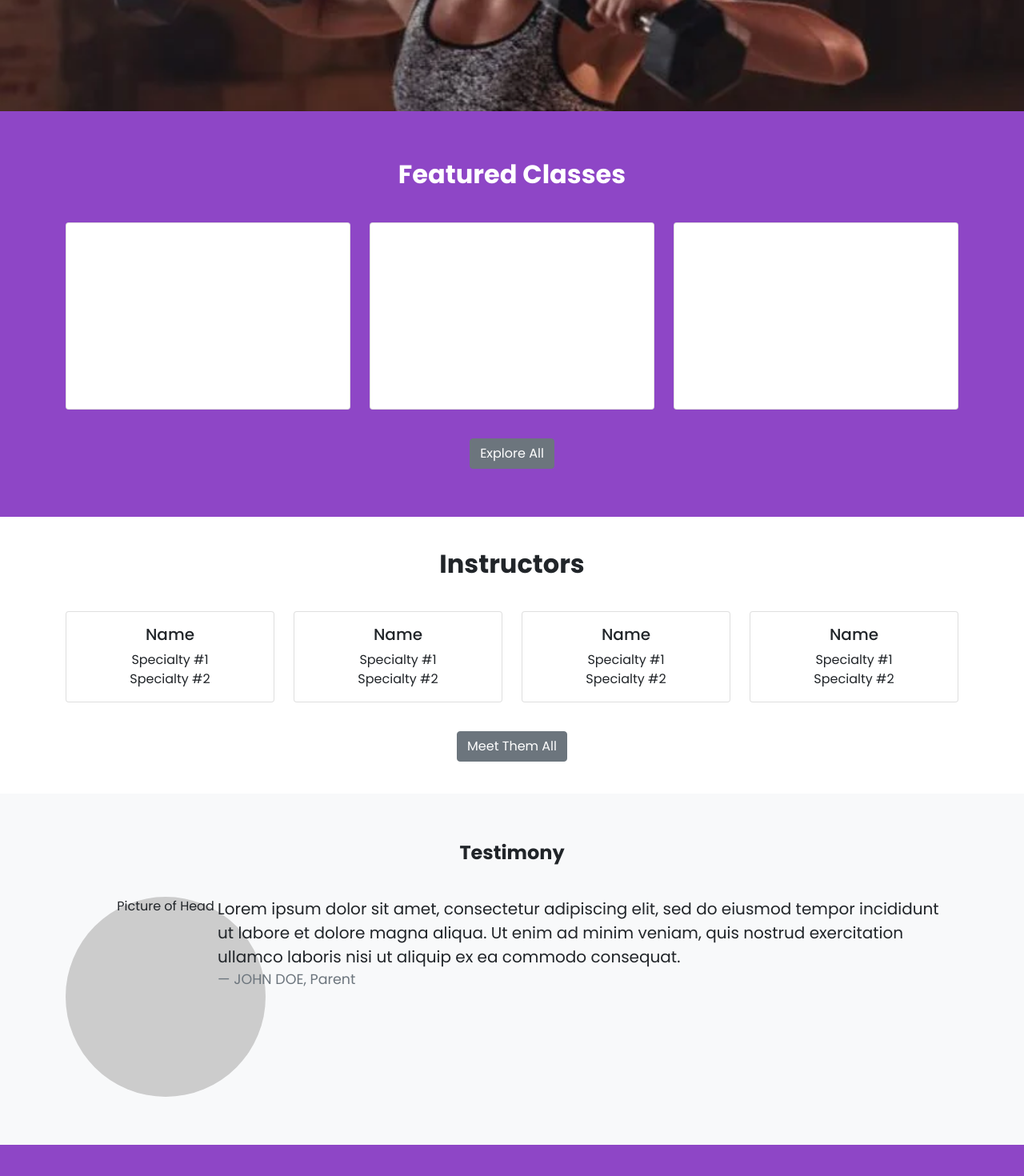
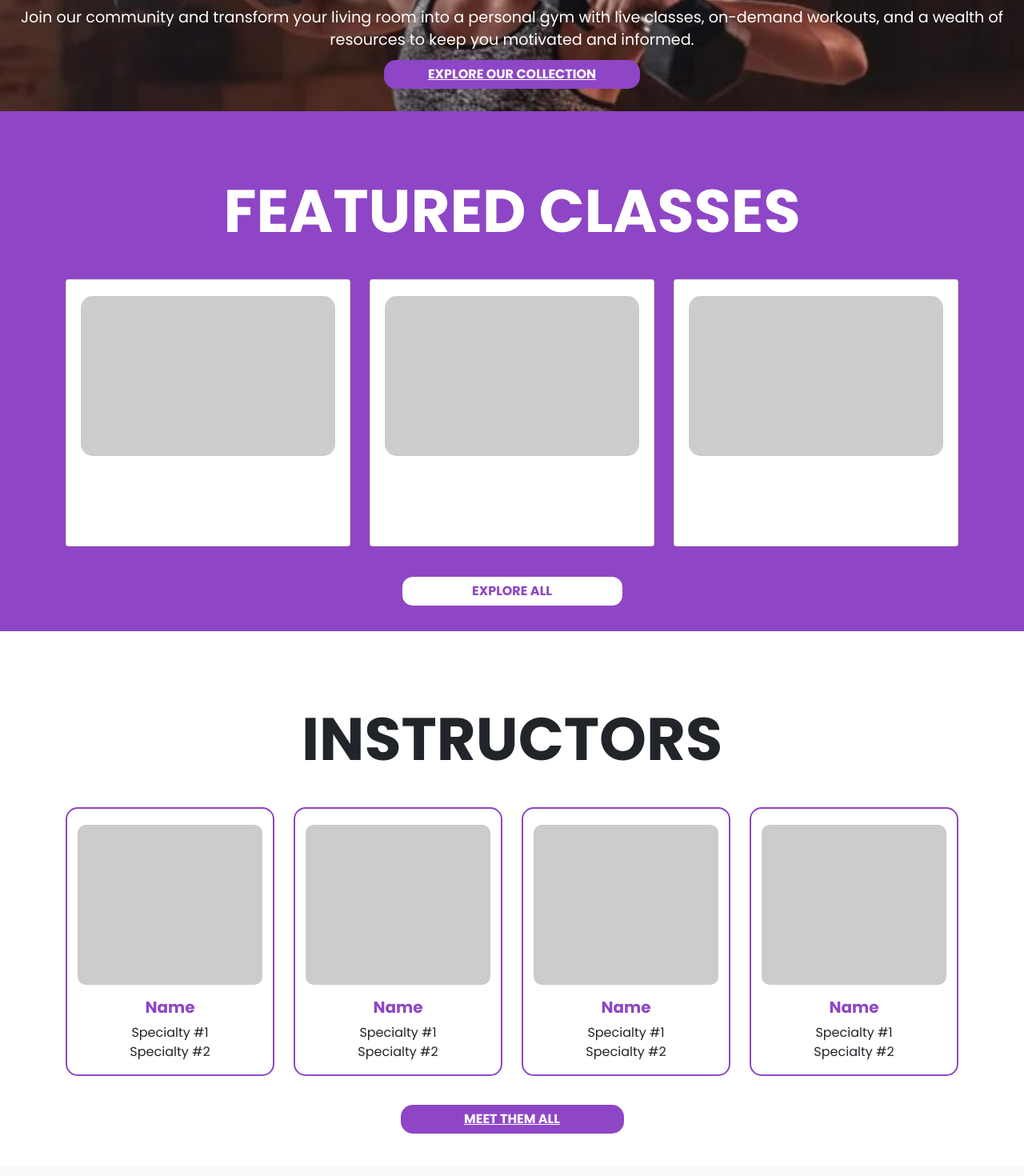
Before and after one commit to nahiyani/flexify, a React (Create React App) app in the folder flex/: page / in a window 1280 px wide. Shown: the part 460-1930 px from the top of the page at 80% size. Built offline with nearby package versions, Linux system fonts and the light colour scheme.

Commit message:
final push for step 3

```diff
--- a/flex/src/pages/Classes.css
+++ b/flex/src/pages/Classes.css
@@ -1,12 +1,11 @@
-/* Header styles */
 .header {
     margin-bottom: 40px;
-    padding-top: 40px; /* Add padding on top */
-    text-align: center; /* Center header text */
+    padding-top: 40px;
+    text-align: center;
 }
 
 .header h1 {
-    font-size: 75px; /* Change font size */
+    font-size: 75px;
     font-weight: bold;
     margin-bottom: 20px;
 }
@@ -14,27 +13,25 @@
 .header p {
     font-size: 1rem;
     color: black;
-    max-width: 800px; /* Make the description wider */
+    max-width: 800px;
     margin: 0 auto;
 }
 
-/* Search container styles */
 .purple-border {
-    border: 2px solid #8E46C6; /* Purple border */
-    border-radius: 10px; /* Rounded corners */
+    border: 2px solid #8E46C6;
+    border-radius: 10px;
 }
 
 .purple-border .form-control {
-    border: none; /* Remove default border from the input field */
-    box-shadow: none; /* Remove default box shadow from the input field */
+    border: none;
+    box-shadow: none;
 }
 
 .purple-border .form-control:focus {
-    box-shadow: none; /* Remove focus box shadow from the input field */
+    box-shadow: none;
 }
 
-/* Search container and facets */
-.search{
+.search {
     display: flex;
     width: 95%;
     margin: 0 auto;
@@ -45,8 +42,8 @@
     display: flex;
     justify-content: space-between;
     align-items: flex-start;
-    width: 95%; /* Make search bar the size of the cards */
-    margin: 0 auto; /* Center the search bar and add bottom margin */
+    width: 95%;
+    margin: 0 auto;
 }
 
 .facets {
@@ -55,12 +52,12 @@
     padding: 20px;
     border-radius: 10px;
     box-shadow: 0 0 10px rgba(0, 0, 0, 0.1);
-    border: 2px solid #8E46C6; /* Use hex code #8E46C6 */
-    margin-right: 20px; /* Add padding on the left of the faceted search filters */
+    border: 2px solid #8E46C6;
+    margin-right: 20px;
 }
 
 .facet-header {
-    background-color: #8E46C6; /* Use hex code #8E46C6 */
+    background-color: #8E46C6;
     color: white;
     padding: 5px 10px;
     border-radius: 5px;
@@ -77,43 +74,42 @@
 }
 
 .purple-button {
-    background-color: #8E46C6; /* Purple background */
-    color: white; /* White text */
-    width: 75%; /* 75% width of parent */
-    margin-top: 15px; /* Add space between facets */
-    margin: auto; /* Center horizontally */
-    display: block; /* Ensures block-level display */
-    border: none; /* Remove default border */
-    text-align: center; /* Center text horizontally */
-    cursor: pointer; /* Change cursor to pointer on hover */
+    background-color: #8E46C6;
+    color: white;
+    width: 75%;
+    margin-top: 15px;
+    margin: auto;
+    display: block;
+    border: none;
+    text-align: center;
+    cursor: pointer;
 }
 
 .purple-button:hover {
-    background-color: white; /* White background on hover */
-    color: #8E46C6; /* Purple text on hover */
-    border: 2px solid #8E46C6; /* Purple border on hover */
+    background-color: white;
+    color: #8E46C6;
+    border: 2px solid #8E46C6;
 }
 
 .results {
     width: 80%;
-    margin-left: 20px; /* Add padding on the right of the class cards */
-
+    margin-left: 20px;
 }
 
 .results-count {
-    color: #8E46C6; /* Make text purple */
-    font-weight: bold; /* Make text bold */
-    text-align: center; /* Center the results and pagination */
-    margin: auto; /* Center horizontally */
-    display: flex; /* Flexbox for centering */
-    align-items: center; /* Center horizontally */
-    justify-content: center; /* Center vertically */
-    border: none; /* Remove default border */
+    color: #8E46C6;
+    font-weight: bold;
+    text-align: center;
+    margin: auto;
+    display: flex;
+    align-items: center;
+    justify-content: center;
+    border: none;
 }
 
 .class-card {
     margin-bottom: 20px;
-    border: 2px solid #8E46C6; /* Use hex code #8E46C6 */
+    border: 2px solid #8E46C6;
     border-radius: 15px;
 }
 
@@ -126,29 +122,31 @@
     flex: 1;
 }
 
-/* Button container and pagination */
-.button-container {
-    text-align: center;
+.reserve-button {
+    background-color: #8E46C6 !important;
+    color: white !important;
+    width: 150px;
+    border-radius: 15px !important;
+    text-decoration: none;
 }
 
 .pagination {
     display: flex;
     justify-content: center;
     margin-top: 0;
-    margin-bottom: 30px; /* Adjust bottom margin if needed */
+    margin-bottom: 30px;
 }
 
 .pagination .page-link {
-    color: #8E46C6; /* Use hex code #8E46C6 */
-    border-color: #8E46C6; /* Use hex code #8E46C6 */
+    color: #8E46C6;
+    border-color: #8E46C6;
 }
 
 .pagination .page-item.active .page-link {
-    background-color: #8E46C6; /* Use hex code #8E46C6 */
-    border-color: #8E46C6; /* Use hex code #8E46C6 */
+    background-color: #8E46C6;
+    border-color: #8E46C6;
 }
 
-/* Additional styles */
 .bi-search {
     font-size: 1.2rem;
 }
@@ -158,18 +156,17 @@
 }
 
 .purple-checkbox .form-check-input:checked {
-    background-color: #8E46C6; /* Use hex code #8E46C6 */
-    border-color: #8E46C6; /* Use hex code #8E46C6 */
+    background-color: #8E46C6;
+    border-color: #8E46C6;
 }
 
-/* Checkbox description text */
 .facets .form-check-label {
-    color: #8E46C6; /* Make text purple */
+    color: #8E46C6;
 }
 
 .instructor-selector {
     background-color: white;
-    color: #8E46C6; /* Use hex code #8E46C6 */
-    border-color: #8E46C6; /* Use hex code #8E46C6 */
+    color: #8E46C6;
+    border-color: #8E46C6;
     margin-bottom: 10px;
 }
--- a/flex/src/pages/Home.css
+++ b/flex/src/pages/Home.css
@@ -1,5 +1,9 @@
 .fitness-studio {
   font-family: 'Poppins', sans-serif;
+}
+
+.main-header{
+  font-size: 55px !important;
 }
 
 .hero-section {
@@ -8,11 +12,12 @@
   height: 500px;
   color: white;
   padding: 60px 0;
+  background-size: cover;
 }
 
 .hero-section h1 {
   font-size: 2.5em;
-    margin-bottom: 20px;
+  margin-bottom: 30px;
 }
 
 .hero-section p {
@@ -23,49 +28,114 @@
 .featured-classes {
   background-color: #8E46C6;
   color: white;
-    padding: 60px 0;
+  padding: 30px 0;
 }
 
 .featured-classes h2 {
-    font-size: 2em;
+  font-size: 75px;
+  font-weight: bold;
+  text-transform: uppercase;
   margin-bottom: 40px;
 }
 
 .featured-classes .card {
   margin-bottom: 20px;
+  position: relative;
+}
+
+.featured-classes .card .placeholder-image {
+  width: 90%;
+  height: 200px; /* Adjust height as needed */
+  background-color: #ccc;
+  margin: 20px auto 0;
+  border-radius: 15px;
 }
 
 .instructors-section {
-    padding: 60px 0;
+  padding: 30px 0;
 }
 
 .instructors-section h2 {
-    font-size: 2em;
+  font-size: 75px;
+  font-weight: bold;
+  text-transform: uppercase;
   margin-bottom: 40px;
 }
 
 .instructors-section .card {
   margin-bottom: 20px;
+  position: relative;
+  border: 2px solid #8E46C6;
+  border-radius: 15px;
+}
+
+.instructors-section .card .placeholder-image {
+  width: 90%;
+  height: 200px;
+  background-color: #ccc;
+  margin: 20px auto 0;
+  border-radius: 10px;
 }
 
 .testimony-section {
-    padding: 60px 0;
+  display: flex;
+  flex-direction: column;
+  justify-content: center;
+  align-items: center;
+  padding: 30px 0;
   background-color: #f8f9fa;
 }
 
 .testimony-section h2 {
-    font-size: 1.5em;
+  font-size: 75px;
+  font-weight: bold;
+  text-transform: uppercase;
   margin-bottom: 40px;
 }
 
-  .testimony-section .testimonial-picture {
+.testimonial-picture {
   width: 250px;
   height: 250px;
   background-color: #ccc;
   border-radius: 50%;
-    margin: 0 auto;
+  margin: 20px -75px auto;
 }
 
 .testimony-section .blockquote {
   text-align: left;
 }
+
+.purple-button {
+  background-color: #8E46C6 !important;
+  color: white !important;
+  width: 25% !important;
+  border-radius: 15px !important;
+  text-decoration: none;
+  font-weight: bold;
+}
+
+.purple-button:hover {
+  background-color: white !important;
+  color: #8E46C6 !important;
+  border: 2px solid #8E46C6 !important;
+  text-decoration: none;
+  font-weight: bold;
+}
+
+.white-button {
+  background-color: white !important;
+  color: #8E46C6 !important;
+  border: 2px solid #8E46C6 !important;
+  width: 25% !important;
+  border-radius: 15px !important;
+  text-decoration: none;
+  font-weight: bold;
+}
+
+.white-button:hover {
+  background-color: white !important;
+  color: #8E46C6 !important;
+  border: 2px solid #8E46C6 !important;
+  text-decoration: none;
+  font-weight: bold;
+}
--- a/flex/src/pages/Home.js
+++ b/flex/src/pages/Home.js
@@ -1,19 +1,20 @@
-import Header from '../components/Header'
+import Header from '../components/Header';
 import Footer from '../components/Footer';
 import React from 'react';
 import 'bootstrap/dist/css/bootstrap.min.css';
 import { Container, Row, Col, Button, Card } from 'react-bootstrap';
+import { Link } from 'react-router-dom';
 import './Home.css';
 
 const Home = () => {
   return (
     <div>
-
       <Header />
-
       <div className="fitness-studio">
         <section className="hero-section text-center">
-        <h1>YOUR PERSONAL VIRTUAL FITNESS STUDIO - ALL IN ONE PLACE!</h1>
+          <h1 style={{ fontSize: '2.5em', fontWeight: 'bold', marginTop: '50px' }} className='main-header'>
+            YOUR PERSONAL VIRTUAL FITNESS STUDIO - ALL IN ONE PLACE!
+          </h1>
           <p>
             Welcome to Flexify, where fitness meets convenience! Whether you're a seasoned athlete or just
             starting your fitness journey, our virtual studio offers a diverse range of classes to fit your
@@ -24,107 +25,126 @@ const Home = () => {
             Join our community and transform your living room into a personal gym with live classes, on-demand
             workouts, and a wealth of resources to keep you motivated and informed.
           </p>
-        <Button variant="primary">Explore Our Collection</Button>
+          <Link to="/library" className="nav-link-custom">
+            <Button className='purple-button'>
+              EXPLORE OUR COLLECTION
+            </Button>
+          </Link>
         </section>
 
         <section className="featured-classes text-center">
-        <h2>Featured Classes</h2>
+          <h2 style={{ fontSize: '75px', fontWeight: 'bold', textTransform: 'uppercase', marginTop: '50px' }}>FEATURED CLASSES</h2>
           <Container>
             <Row>
               <Col md={4}>
                 <Card>
+                  <div className="placeholder-image"></div>
                   <Card.Body>
                     <Card.Title>Class #1</Card.Title>
                     <Card.Text>
-                    Lorem ipsum dolor sit amet, consectetur adipiscing elit, sed do eiusmod tempor incididunt ut labore et dolore magna aliqua. Ut enim ad minim veniam, quis nostrud exercitation ullamco laboris nisi ut aliquip ex ea commodo consequat.
+                      Shortened Lorem ipsum dolor sit amet, consectetur adipiscing elit.
                     </Card.Text>
                   </Card.Body>
                 </Card>
               </Col>
               <Col md={4}>
                 <Card>
+                  <div className="placeholder-image"></div>
                   <Card.Body>
                     <Card.Title>Class #2</Card.Title>
                     <Card.Text>
-                    Lorem ipsum dolor sit amet, consectetur adipiscing elit, sed do eiusmod tempor incididunt ut labore et dolore magna aliqua. Ut enim ad minim veniam, quis nostrud exercitation ullamco laboris nisi ut aliquip ex ea commodo consequat.
+                      Shortened Lorem ipsum dolor sit amet, consectetur adipiscing elit.
                     </Card.Text>
                   </Card.Body>
                 </Card>
               </Col>
               <Col md={4}>
                 <Card>
+                  <div className="placeholder-image"></div>
                   <Card.Body>
                     <Card.Title>Class #3</Card.Title>
                     <Card.Text>
-                    Lorem ipsum dolor sit amet, consectetur adipiscing elit, sed do eiusmod tempor incididunt ut labore et dolore magna aliqua. Ut enim ad minim veniam, quis nostrud exercitation ullamco laboris nisi ut aliquip ex ea commodo consequat.
+                      Shortened Lorem ipsum dolor sit amet, consectetur adipiscing elit.
                     </Card.Text>
                   </Card.Body>
                 </Card>
               </Col>
             </Row>
-          <Button variant="secondary" className="mt-3">Explore All</Button>
+            <Link to="/classes" className="nav-link-custom">
+              <Button className="mt-3 white-button" style={{ width: '250px' }}>
+                EXPLORE ALL
+              </Button>
+            </Link>
           </Container>
         </section>
 
         <section className="instructors-section text-center">
-        <h2>Instructors</h2>
+          <h2 style={{ fontSize: '75px', fontWeight: 'bold', textTransform: 'uppercase', marginTop: '50px' }}>INSTRUCTORS</h2>
           <Container>
             <Row>
               <Col md={3}>
                 <Card>
+                  <div className="placeholder-image"></div>
                   <Card.Body>
-                  <Card.Title>Name</Card.Title>
+                    <Card.Title style={{ fontWeight: 'bold', color: '#8E46C6' }}>Name</Card.Title>
                     <Card.Text>
-                    Specialty #1<br />
-                    Specialty #2
+                      <span className="specialty">Specialty #1</span><br />
+                      <span className="specialty">Specialty #2</span>
                     </Card.Text>
                   </Card.Body>
                 </Card>
               </Col>
               <Col md={3}>
                 <Card>
+                  <div className="placeholder-image"></div>
                   <Card.Body>
-                  <Card.Title>Name</Card.Title>
+                    <Card.Title style={{ fontWeight: 'bold', color: '#8E46C6' }}>Name</Card.Title>
                     <Card.Text>
-                    Specialty #1<br />
-                    Specialty #2
+                      <span className="specialty">Specialty #1</span><br />
+                      <span className="specialty">Specialty #2</span>
                     </Card.Text>
                   </Card.Body>
                 </Card>
               </Col>
               <Col md={3}>
                 <Card>
+                  <div className="placeholder-image"></div>
                   <Card.Body>
-                  <Card.Title>Name</Card.Title>
+                    <Card.Title style={{ fontWeight: 'bold', color: '#8E46C6' }}>Name</Card.Title>
                     <Card.Text>
-                    Specialty #1<br />
-                    Specialty #2
+                      <span className="specialty">Specialty #1</span><br />
+                      <span className="specialty">Specialty #2</span>
                     </Card.Text>
                   </Card.Body>
                 </Card>
               </Col>
               <Col md={3}>
                 <Card>
+                  <div className="placeholder-image"></div>
                   <Card.Body>
-                  <Card.Title>Name</Card.Title>
+                    <Card.Title style={{ fontWeight: 'bold', color: '#8E46C6' }}>Name</Card.Title>
                     <Card.Text>
-                    Specialty #1<br />
-                    Specialty #2
+                      <span className="specialty">Specialty #1</span><br />
+                      <span className="specialty">Specialty #2</span>
                     </Card.Text>
                   </Card.Body>
                 </Card>
               </Col>
             </Row>
-          <Button variant="secondary" className="mt-3">Meet Them All</Button>
+            <Link to="/instructors" className="nav-link-custom">
+              <Button className="mt-3 purple-button" style={{ width: '250px' }}>
+                MEET THEM ALL
+              </Button>
+            </Link>
           </Container>
         </section>
 
         <section className="testimony-section text-center">
-        <h2>Testimony</h2>
+          <h2 style={{ fontSize: '75px', fontWeight: 'bold', textTransform: 'uppercase', marginTop: '50px' }}>TESTIMONY</h2>
           <Container>
             <Row>
               <Col md={2}>
-              <div className="testimonial-picture">Picture of Head</div>
+                <div className="testimonial-picture"></div>
               </Col>
               <Col md={10}>
                 <blockquote className="blockquote">
@@ -140,10 +160,8 @@ const Home = () => {
           </Container>
         </section>
       </div>
-
       <Footer />
     </div>
-
   );
 };
 
--- a/flex/src/pages/Library.js
+++ b/flex/src/pages/Library.js
@@ -20,7 +20,7 @@ const Library = () => {
       setBmiColor('#ADD8E6');
     } else if (bmi >= 18.5 && bmi < 25) {
       setBmiResult('Healthy Weight');
-      setBmiColor('#22DD22'); // Dark green color
+      setBmiColor('#22DD22');
     } else if (bmi >= 25 && bmi < 30) {
       setBmiResult('Overweight');
       setBmiColor('#FFD700');
```
Also changed, not shown: flex/src/components/Footer.css (+9 -9 lines), flex/src/components/Header.css (+14 -14 lines), flex/src/pages/Classes.js (+12 -3 lines), flex/src/pages/Instructors.css (+9 -9 lines), flex/src/pages/Reserve.css (+11 -13 lines), flex/src/pages/Reserve.js (+45 -3 lines). Lines whose indentation alone changed are shown as unchanged.
